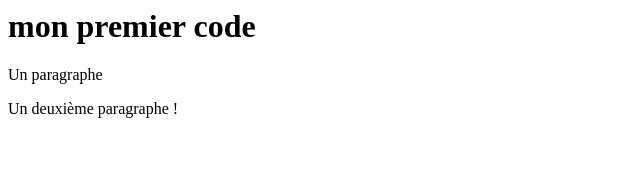
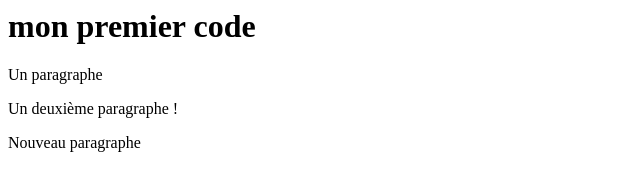
Before and after one commit to DomePasco/premier_code_2022, a plain HTML site: page index.html in a window 1280 px wide. Shown: the whole page, without its empty margins (0-640 px from the left). Drawn offline with Linux system fonts and the light colour scheme.

Commit message:
Un nouveau para

```diff
--- a/index.html
+++ b/index.html
@@ -1,3 +1,4 @@
 <h1>mon premier code</h1>
 <p> Un paragraphe</p>
 <p> Un deuxième paragraphe ! </p>
+<p>Nouveau paragraphe</p>
```
